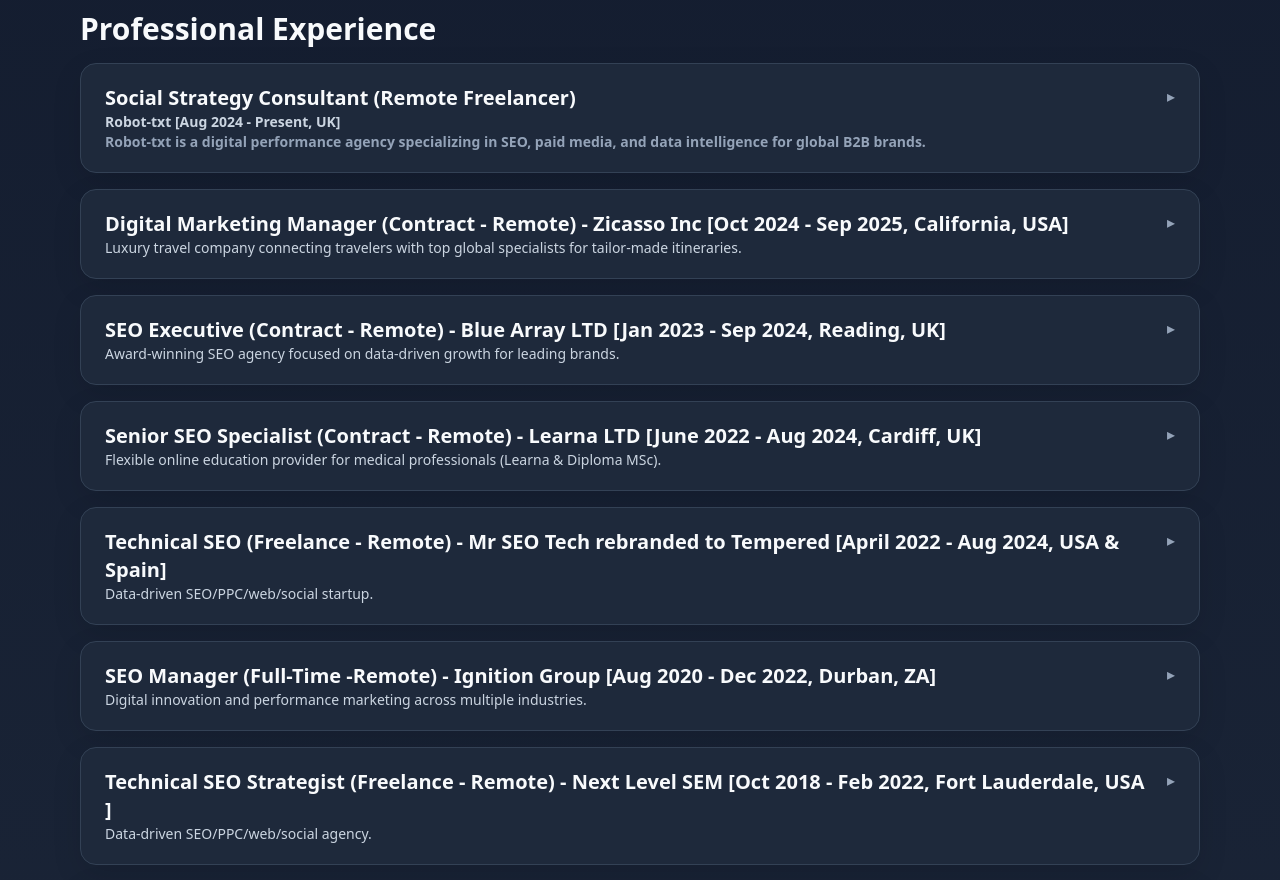
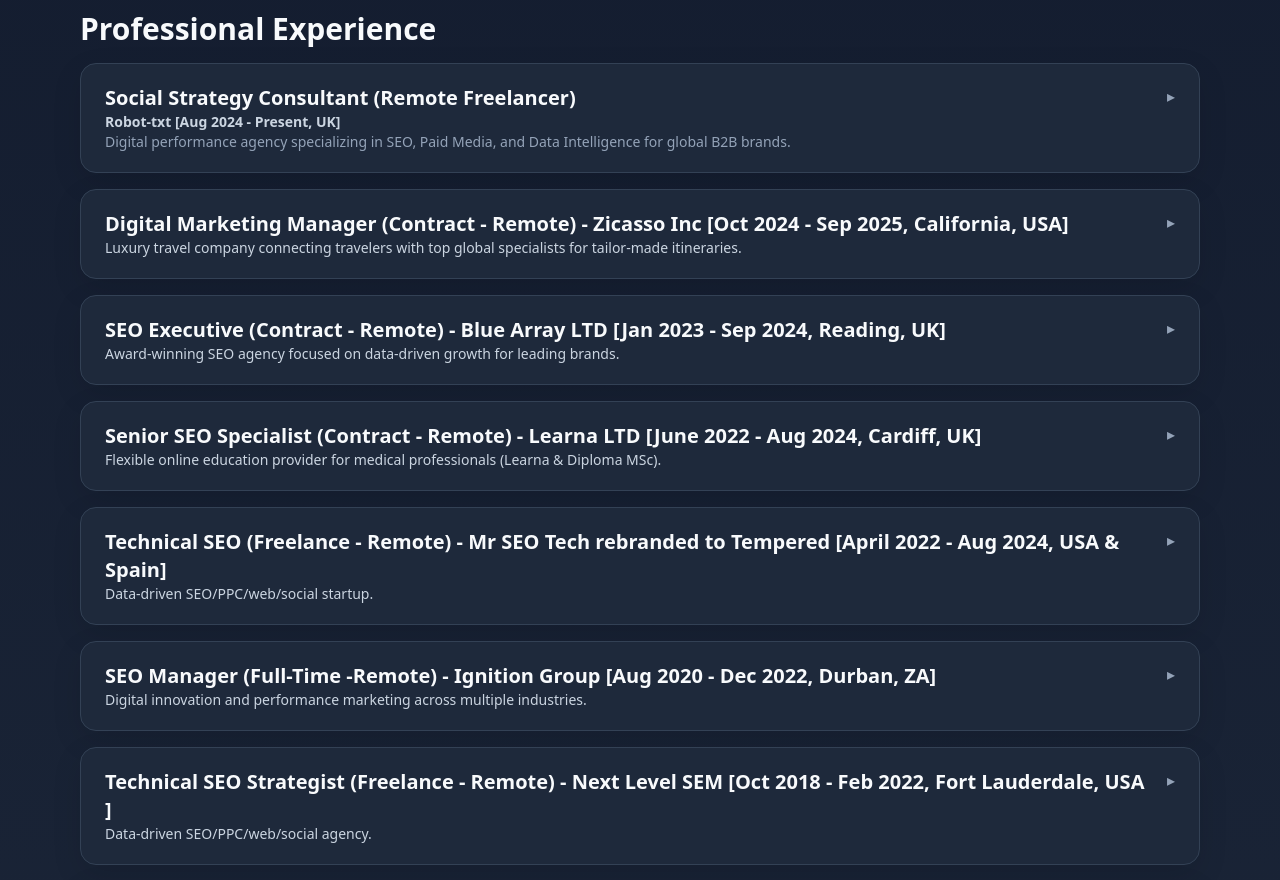
Before and after one commit to KitanaLi/LucyDigital, a plain HTML site: page resume.html in a window 1280 px wide. Shown: the part 1020-1900 px from the top of the page. Drawn offline with nearby package versions, Linux system fonts and the light colour scheme.

Commit message:
Update resume.html

```diff
--- a/resume.html
+++ b/resume.html
@@ -103,7 +103,7 @@
             <div>
               <h4 class="text-xl font-semibold"> Social Strategy Consultant (Remote Freelancer)</h4>
               <h5 class="text-slate-300 text-sm font-bold">Robot-txt [Aug 2024 - Present, UK]</h5>
-              <p class="text-slate-400 text-sm font-bold">Robot-txt is a digital performance agency specializing in SEO, paid media, and data intelligence for global B2B brands.</p>
+              <p class="text-slate-400 text-sm">Digital performance agency specializing in SEO, Paid Media, and Data Intelligence for global B2B brands.</p>
             </div>
             <span class="chev">▸</span>
           </div>
```
